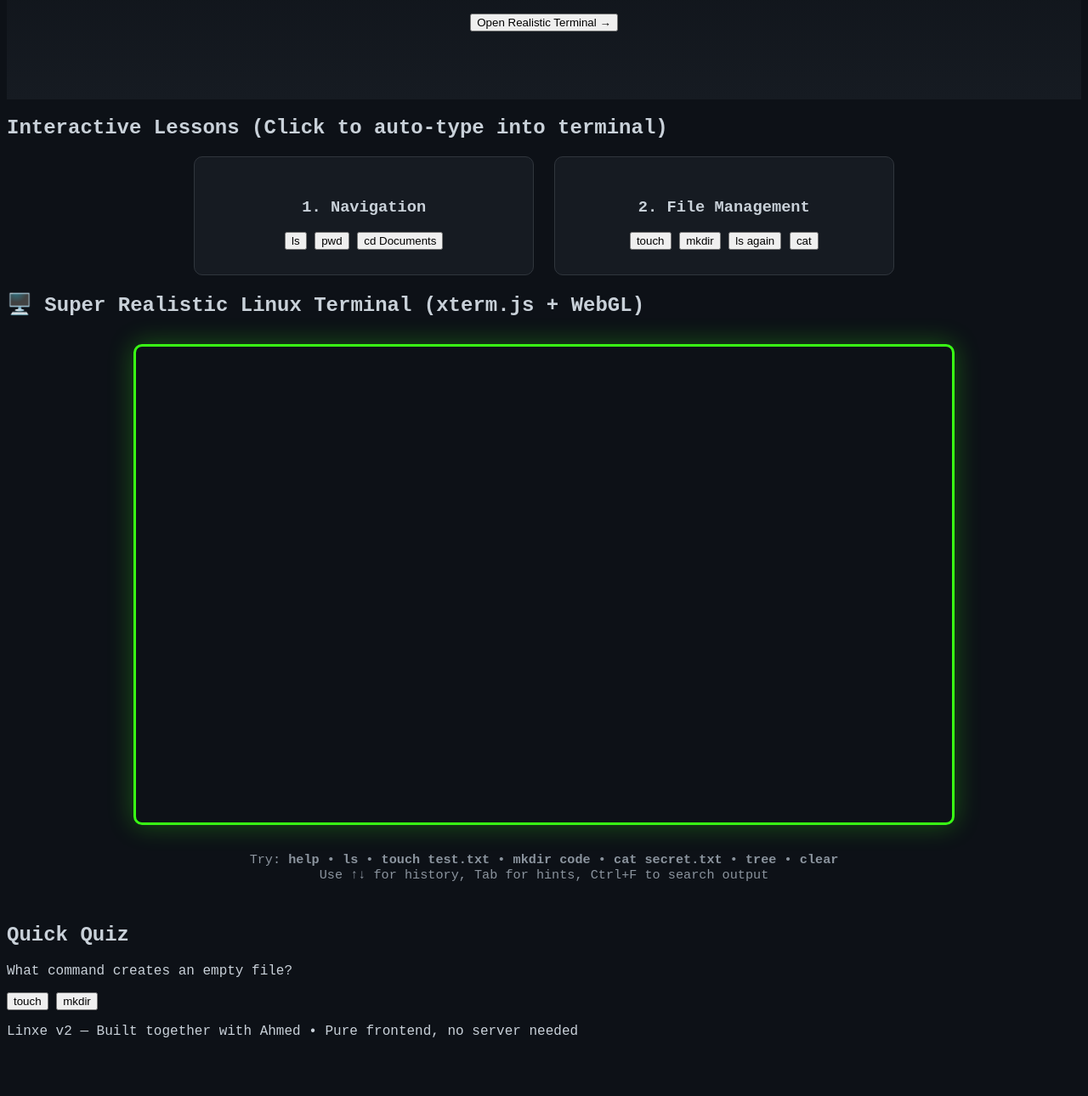
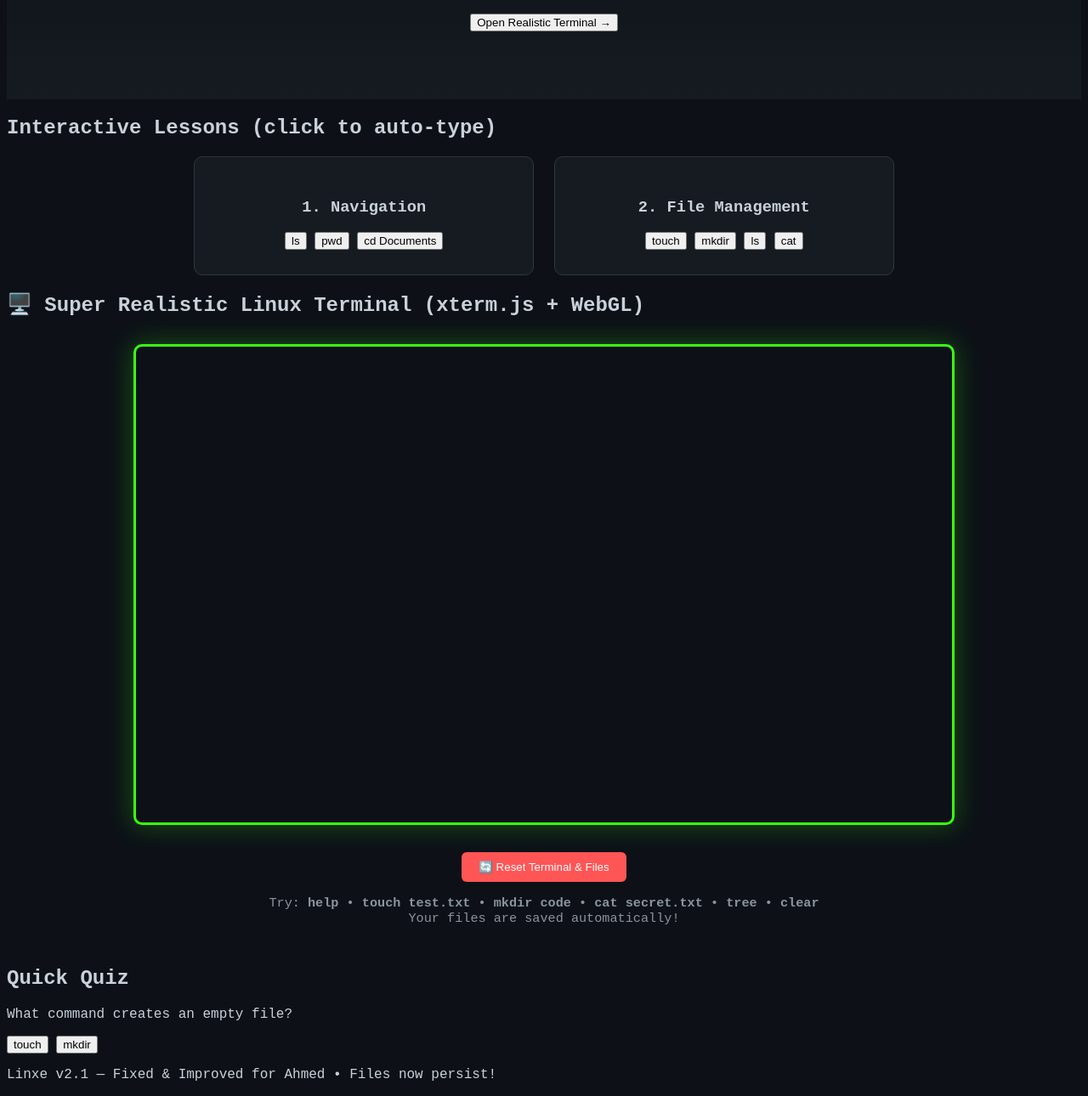
Before and after one commit to aldulaimi83/Interactive-Terminal-Simulato, a plain HTML site: page index.html in a window 1280 px wide. Shown: the part 328-1618 px from the top of the page at 85% size. Before the commit the page ends 1567 px from the top, so only its background shows below. Drawn offline with nearby package versions, Linux system fonts and the light colour scheme; a script that the page names is missing.

Commit message:
Update index.html

```diff
--- a/index.html
+++ b/index.html
@@ -25,7 +25,7 @@
     </section>
 
     <section id="lessons">
-      <h2>Interactive Lessons (Click to auto-type into terminal)</h2>
+      <h2>Interactive Lessons (click to auto-type)</h2>
       <div class="cards">
         <div class="card">
           <h3>1. Navigation</h3>
@@ -37,7 +37,7 @@
           <h3>2. File Management</h3>
           <button onclick="runLesson('touch myfile.txt')">touch</button>
           <button onclick="runLesson('mkdir project')">mkdir</button>
-          <button onclick="runLesson('ls')">ls again</button>
+          <button onclick="runLesson('ls')">ls</button>
           <button onclick="runLesson('cat hello.txt')">cat</button>
         </div>
       </div>
@@ -46,9 +46,16 @@
     <section id="terminal-section">
       <h2>🖥️ Super Realistic Linux Terminal (xterm.js + WebGL)</h2>
       <div id="terminal" style="width: 90%; max-width: 960px; margin: 2rem auto; height: 560px; border: 3px solid #39ff14; border-radius: 10px; overflow: hidden; box-shadow: 0 0 30px rgba(57, 255, 20, 0.3);"></div>
+
+      <div style="text-align:center; margin: 1rem 0;">
+        <button onclick="resetTerminal()" style="padding:10px 20px; background:#ff5555; color:white; border:none; border-radius:6px; cursor:pointer;">
+          🔄 Reset Terminal & Files
+        </button>
+      </div>
+
       <p class="hint">
-        Try: <strong>help</strong> • <strong>ls</strong> • <strong>touch test.txt</strong> • <strong>mkdir code</strong> • <strong>cat secret.txt</strong> • <strong>tree</strong> • <strong>clear</strong><br>
-        Use ↑↓ for history, Tab for hints, Ctrl+F to search output
+        Try: <strong>help</strong> • <strong>touch test.txt</strong> • <strong>mkdir code</strong> • <strong>cat secret.txt</strong> • <strong>tree</strong> • <strong>clear</strong><br>
+        Your files are saved automatically!
       </p>
     </section>
 
@@ -61,10 +68,9 @@
   </main>
 
   <footer>
-    <p>Linxe v2 — Built together with Ahmed • Pure frontend, no server needed</p>
+    <p>Linxe v2.1 — Fixed & Improved for Ahmed • Files now persist!</p>
   </footer>
 
-  <!-- xterm.js + addons from CDN -->
   <script src="https://cdn.jsdelivr.net/npm/@xterm/xterm/lib/xterm.js"></script>
   <script src="https://cdn.jsdelivr.net/npm/@xterm/addon-fit/lib/xterm-addon-fit.js"></script>
   <script src="https://cdn.jsdelivr.net/npm/@xterm/addon-webgl/lib/xterm-addon-webgl.js"></script>
```
